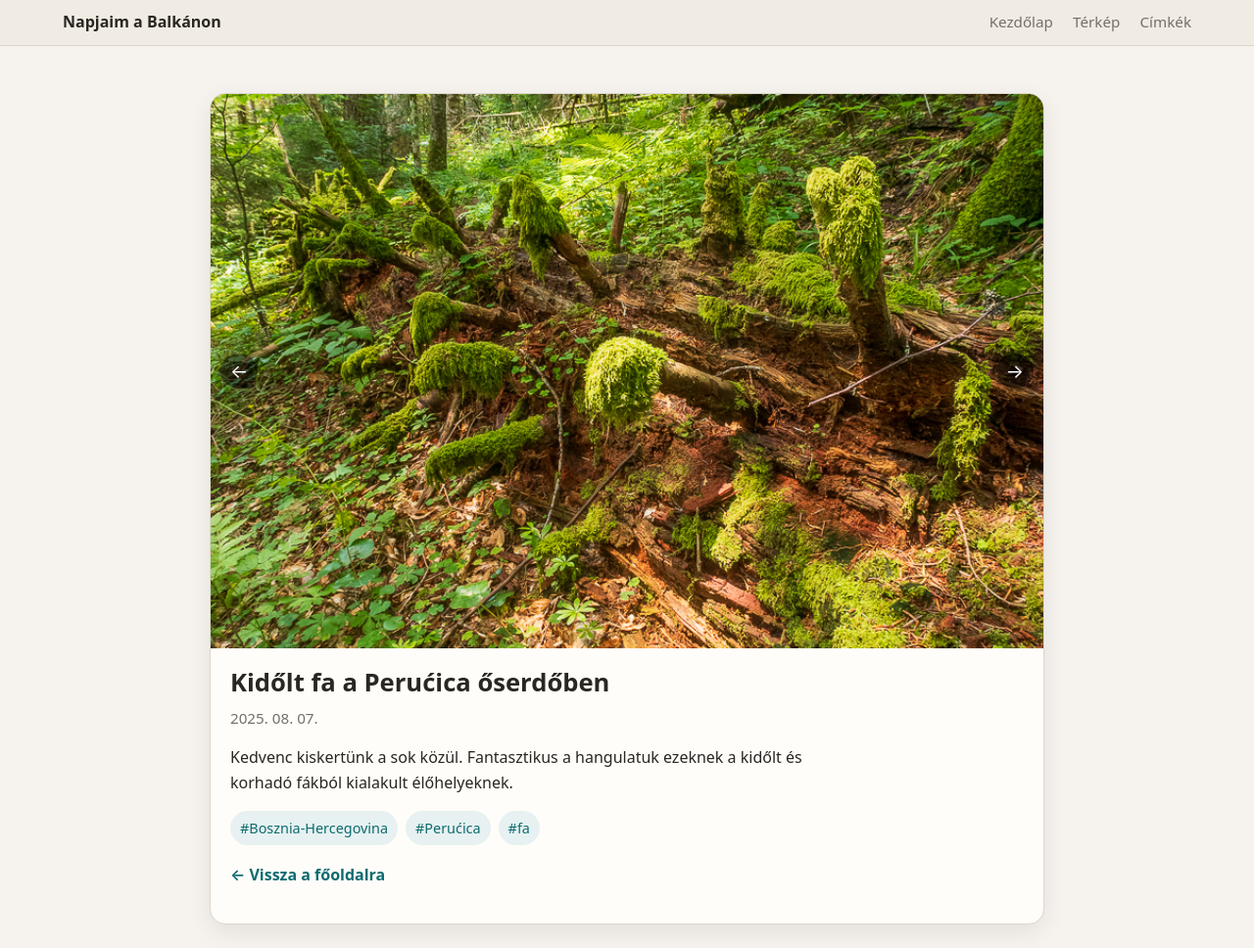
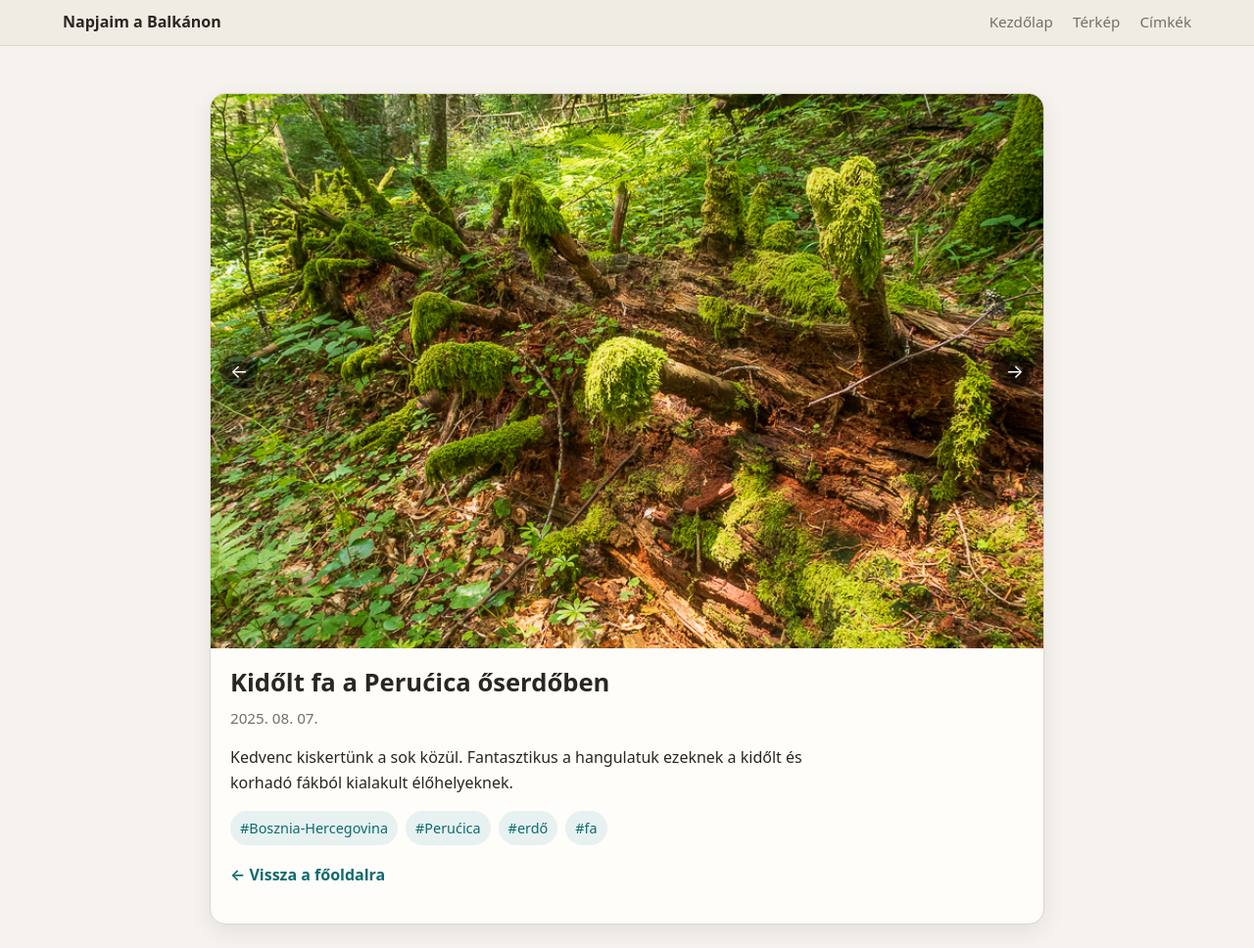
Before and after one commit to havassy/fotoblog, a Jekyll site: the page built from _posts/2025-08-07-perucica_oserdo.md, in a window 1280 px wide. Shown: the whole page at 98% size. Built offline with Jekyll 4.4.1, drawn with Linux system fonts in a browser that asks for light colours.

Commit message:
Update 2025-08-07-perucica_oserdo.md

```diff
--- a/_posts/2025-08-07-perucica_oserdo.md
+++ b/_posts/2025-08-07-perucica_oserdo.md
@@ -9,6 +9,7 @@ tags:
   - "Bosznia-Hercegovina"
   - "Perućica"
   - "fa"
+  - "erdő"
 description: "Kedvenc kiskertünk a sok közül. Fantasztikus a hangulatuk ezeknek a kidőlt és korhadó fákból kialakult élőhelyeknek."
 ---
 
```
